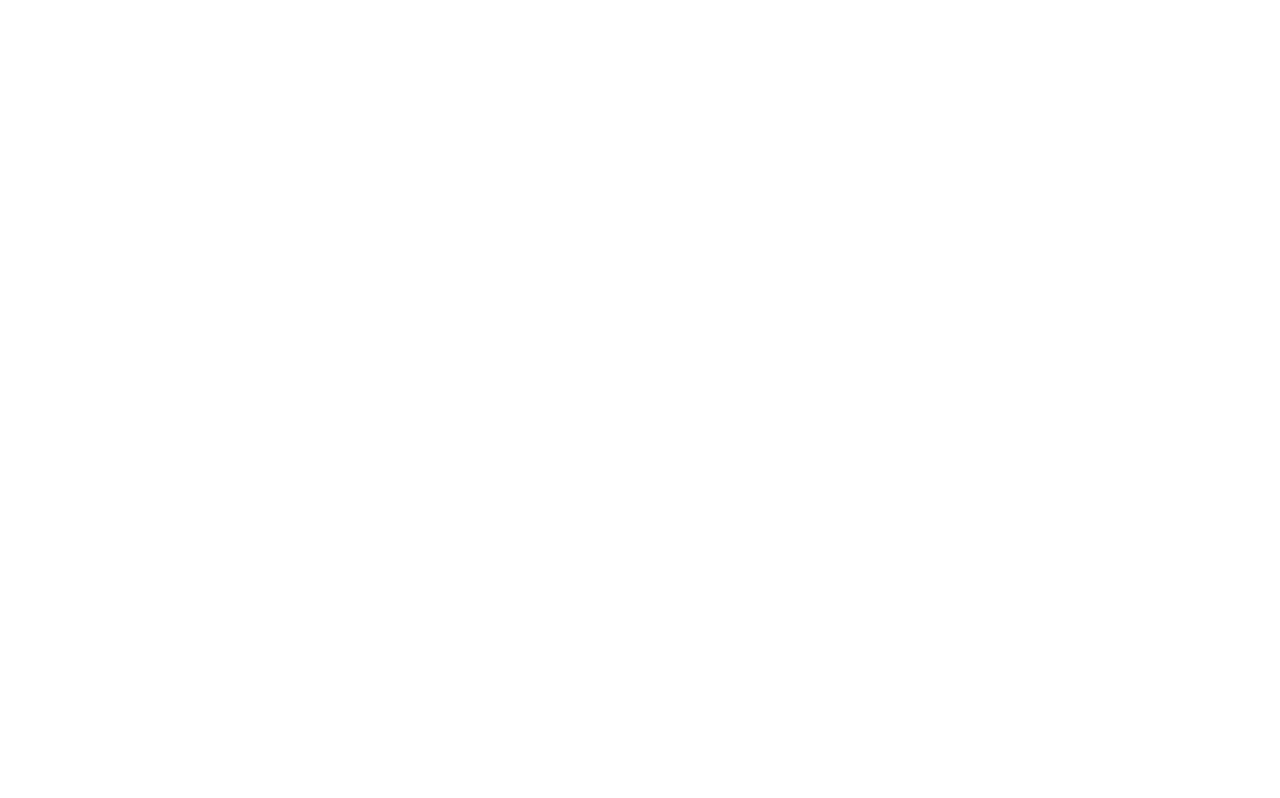
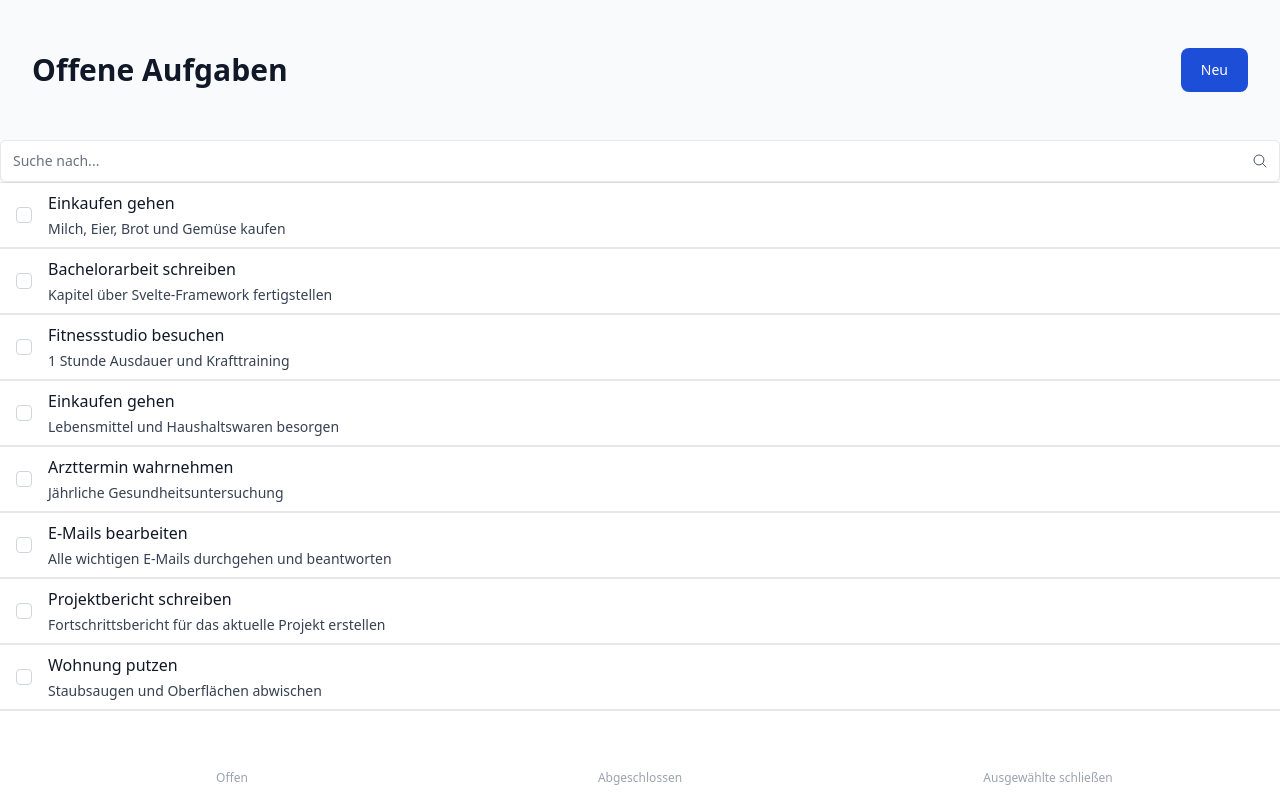
Before and after one commit to Meyioo/svelte-todo-app, a SvelteKit app: page / in a window 1280 px wide. Before the commit this address had no page. Shown: the top 798 px of the page. Built offline with nearby package versions, Linux system fonts and the light colour scheme.

Commit message:
refactor layout structure and navigation components for improved organization

```diff
--- a/src/lib/components/header.svelte
+++ b/src/lib/components/header.svelte
@@ -6,7 +6,7 @@
 	let { title, showSearch = false }: IHeaderProps = $props();
 </script>
 
-<header class="fixed top-0 w-full border-b border-gray-200 bg-gray-50">
+<header class="sticky top-0 w-full border-b border-gray-200 bg-gray-50">
 	<div class="mx-auto max-w-screen-xl px-4 py-8 sm:px-6 sm:py-12 lg:px-8">
 		<div class="flex justify-between gap-4 md:flex-row md:items-center md:justify-between">
 			<div>
--- a/src/lib/components/nav.svelte
+++ b/src/lib/components/nav.svelte
@@ -2,13 +2,13 @@
 	import { closeSelectedTodos } from '../../store/+todo.store';
 </script>
 
-<div class="fixed bottom-0 w-full pt-5">
+<div class="sticky bottom-0 w-full pt-5">
 	<div class="mx-auto w-full">
 		<div class=" bg-white px-7 shadow-lg">
 			<div class="flex">
 				<div class="group flex-1">
 					<a
-						href="/offen"
+						href="/"
 						class="mx-auto flex w-full items-end justify-center border-b-2 border-transparent px-4 pt-2 text-center text-gray-400 active:border-indigo-500 active:text-indigo-500"
 					>
 						<span class="block px-1 pb-2 pt-1">
--- /dev/null
+++ b/src/routes/+layout.svelte
@@ -0,0 +1,12 @@
+<script>
+	import Nav from '$lib/components/nav.svelte';
+	import '../app.css';
+
+	let { children } = $props();
+</script>
+
+<div class="container flex h-screen flex-col justify-between">
+	{@render children()}
+
+	<Nav />
+</div>
--- a/src/routes/+page.svelte
+++ b/src/routes/+page.svelte
@@ -1,9 +1,15 @@
 <script lang="ts">
-	import { browser } from '$app/environment';
-	import { goto } from '$app/navigation';
+	import Header from '$lib/components/header.svelte';
+	import TodoList from '$lib/components/todoList.svelte';
 
-	if (browser) {
-		// if we are in the browser
-		goto('/offen');
-	}
+	const completed = false;
 </script>
+
+<div>
+	<Header title="Offene Aufgaben" showSearch={true} />
+
+	<TodoList {completed} />
+</div>
+
+<style>
+</style>
--- a/src/routes/abgeschlossen/+layout.svelte
+++ b/src/routes/abgeschlossen/+layout.svelte
@@ -1,6 +1,5 @@
 <script>
 	import Header from '$lib/components/header.svelte';
-	import Nav from '$lib/components/nav.svelte';
 	import '../../app.css';
 
 	let { children } = $props();
@@ -9,9 +8,5 @@
 <div class="container">
 	<Header title="Abgeschlossene Aufgaben" showSearch={true} />
 
-	<div class="mb-32 mt-40 flex-1 overflow-y-auto">
-		{@render children()}
-	</div>
-
-	<Nav />
+	{@render children()}
 </div>
--- a/src/routes/todo-anlegen/+layout.svelte
+++ b/src/routes/todo-anlegen/+layout.svelte
@@ -1,6 +1,5 @@
 <script>
 	import Header from '$lib/components/header.svelte';
-	import Nav from '$lib/components/nav.svelte';
 	import '../../app.css';
 
 	let { children } = $props();
@@ -9,9 +8,5 @@
 <div class="container">
 	<Header title="Aufgabe anlegen" />
 
-	<div class="mb-32 mt-40 flex-1 overflow-y-auto">
-		{@render children()}
-	</div>
-
-	<Nav />
+	{@render children()}
 </div>
```
Also changed, not shown: src/routes/offen/+layout.svelte (deleted, +0 -17 lines), src/routes/offen/+page.svelte (deleted, +0 -10 lines).
